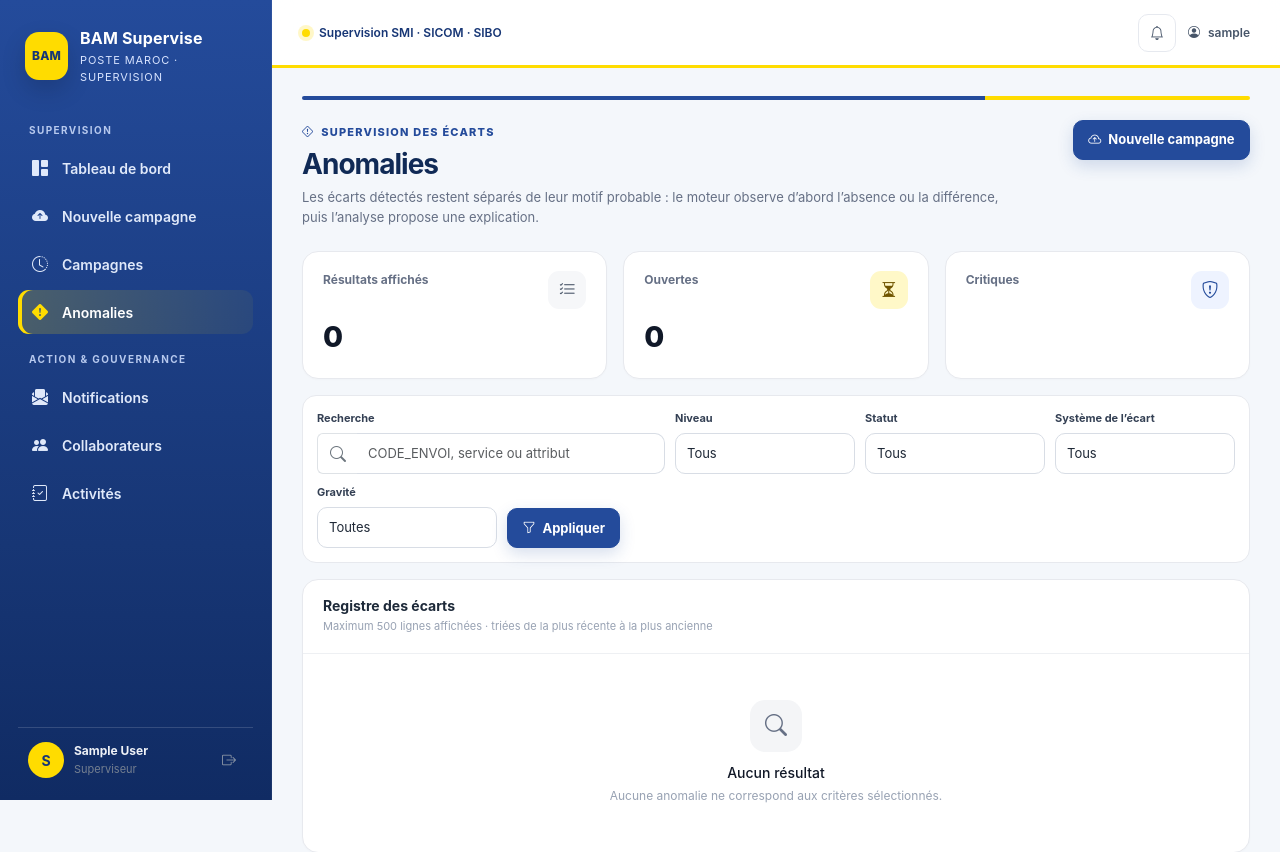
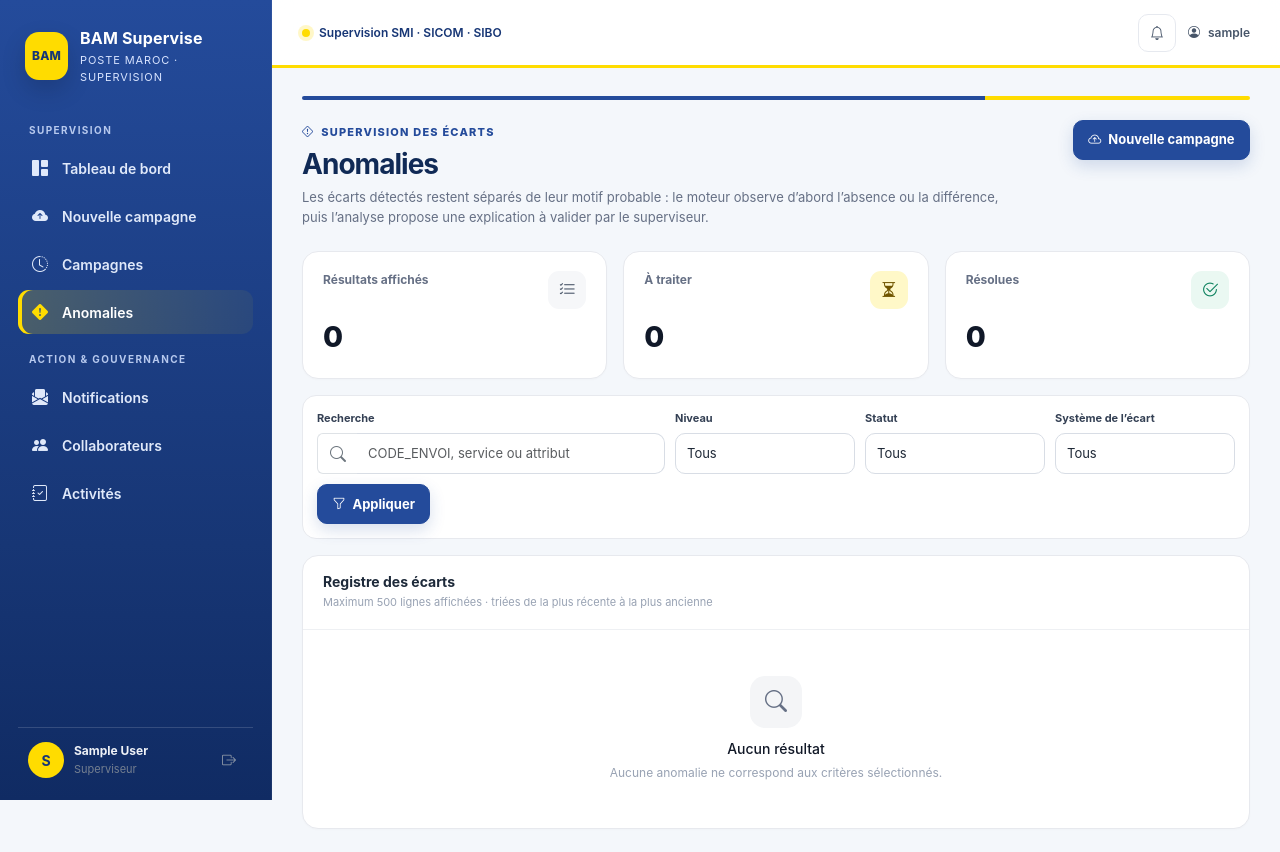
Before and after one commit to mohamedsamibouanani-cmyk/BAM-supervise, a Django app: page /anomalies/ in a window 1280 px wide. Shown: the top 852 px of the page. After the commit the page ends 830 px from the top, so only its background shows below. Run offline with Django 5.2, Linux system fonts and the light colour scheme; the visitor is signed in with stand-in values (Sample User, id 1); data that the repository does not hold is empty; some libraries are stand-ins or nearby versions.

Commit message:
fix(anomalies): remove unsupported severity classification from list

```diff
--- a/supervision/templates/supervision/anomaly_list.html
+++ b/supervision/templates/supervision/anomaly_list.html
@@ -5,15 +5,15 @@
   <div>
     <div class="page-eyebrow"><i class="bi bi-exclamation-diamond"></i> Supervision des écarts</div>
     <h1 class="page-title">Anomalies</h1>
-    <p class="page-subtitle">Les écarts détectés restent séparés de leur motif probable : le moteur observe d’abord l’absence ou la différence, puis l’analyse propose une explication.</p>
+    <p class="page-subtitle">Les écarts détectés restent séparés de leur motif probable : le moteur observe d’abord l’absence ou la différence, puis l’analyse propose une explication à valider par le superviseur.</p>
   </div>
   <div class="page-actions"><a class="btn btn-primary" href="{% url 'campaign_create' %}"><i class="bi bi-cloud-arrow-up me-1"></i> Nouvelle campagne</a></div>
 </div>
 
 <div class="row g-3 mb-3">
   <div class="col-md-4"><div class="metric-card"><div class="metric-top"><span class="metric-label">Résultats affichés</span><span class="metric-icon"><i class="bi bi-list-check"></i></span></div><strong class="metric-value">{{ filtered_total }}</strong></div></div>
-  <div class="col-md-4"><div class="metric-card metric-warning"><div class="metric-top"><span class="metric-label">Ouvertes</span><span class="metric-icon"><i class="bi bi-hourglass-split"></i></span></div><strong class="metric-value">{{ filtered_open }}</strong></div></div>
-  <div class="col-md-4"><div class="metric-card metric-danger"><div class="metric-top"><span class="metric-label">Critiques</span><span class="metric-icon"><i class="bi bi-shield-exclamation"></i></span></div><strong class="metric-value">{{ filtered_critical }}</strong></div></div>
+  <div class="col-md-4"><div class="metric-card metric-warning"><div class="metric-top"><span class="metric-label">À traiter</span><span class="metric-icon"><i class="bi bi-hourglass-split"></i></span></div><strong class="metric-value">{{ filtered_open }}</strong></div></div>
+  <div class="col-md-4"><div class="metric-card metric-success"><div class="metric-top"><span class="metric-label">Résolues</span><span class="metric-icon"><i class="bi bi-check2-circle"></i></span></div><strong class="metric-value">{{ filtered_resolved }}</strong></div></div>
 </div>
 
 <form class="filter-bar" method="get">
@@ -21,16 +21,15 @@
   <div class="filter-field"><label class="form-label">Niveau</label><select class="form-select" name="niveau"><option value="">Tous</option><option value="ENVOI" {% if filters.niveau == 'ENVOI' %}selected{% endif %}>Envoi</option><option value="SERVICE" {% if filters.niveau == 'SERVICE' %}selected{% endif %}>Service</option><option value="ATTRIBUT" {% if filters.niveau == 'ATTRIBUT' %}selected{% endif %}>Attribut</option></select></div>
   <div class="filter-field"><label class="form-label">Statut</label><select class="form-select" name="statut"><option value="">Tous</option><option value="DETECTEE" {% if filters.statut == 'DETECTEE' %}selected{% endif %}>Détectée</option><option value="ANALYSEE" {% if filters.statut == 'ANALYSEE' %}selected{% endif %}>Analysée</option><option value="VALIDEE" {% if filters.statut == 'VALIDEE' %}selected{% endif %}>Validée</option><option value="NOTIFIEE" {% if filters.statut == 'NOTIFIEE' %}selected{% endif %}>Notifiée</option><option value="RESOLUE" {% if filters.statut == 'RESOLUE' %}selected{% endif %}>Résolue</option><option value="PERSISTANTE" {% if filters.statut == 'PERSISTANTE' %}selected{% endif %}>Persistante</option></select></div>
   <div class="filter-field"><label class="form-label">Système de l’écart</label><select class="form-select" name="systeme"><option value="">Tous</option>{% for s in systems %}<option value="{{ s.code_systeme }}" {% if filters.systeme == s.code_systeme %}selected{% endif %}>{{ s.code_systeme }}</option>{% endfor %}</select></div>
-  <div class="filter-field"><label class="form-label">Gravité</label><select class="form-select" name="gravite"><option value="">Toutes</option><option value="CRITIQUE" {% if filters.gravite == 'CRITIQUE' %}selected{% endif %}>Critique</option><option value="HAUTE" {% if filters.gravite == 'HAUTE' %}selected{% endif %}>Haute</option><option value="MOYENNE" {% if filters.gravite == 'MOYENNE' %}selected{% endif %}>Moyenne</option><option value="FAIBLE" {% if filters.gravite == 'FAIBLE' %}selected{% endif %}>Faible</option></select></div>
   <div><button class="btn btn-primary" type="submit"><i class="bi bi-funnel me-1"></i> Appliquer</button></div>
-  {% if filters %}<div><a class="btn btn-light" href="{% url 'anomaly_list' %}"><i class="bi bi-x-lg me-1"></i> Effacer</a></div>{% endif %}
+  {% if filters.q or filters.niveau or filters.statut or filters.systeme %}<div><a class="btn btn-light" href="{% url 'anomaly_list' %}"><i class="bi bi-x-lg me-1"></i> Effacer</a></div>{% endif %}
 </form>
 
 <section class="panel">
   <div class="panel-header"><div><h2 class="panel-title">Registre des écarts</h2><p class="panel-subtitle">Maximum 500 lignes affichées · triées de la plus récente à la plus ancienne</p></div></div>
   {% if anomalies %}
   <div class="table-wrap"><table class="table table-hover">
-    <thead><tr><th>Code envoi</th><th>Niveau</th><th>Objet concerné</th><th>Écart</th><th>Système</th><th>Gravité</th><th>Statut</th><th>Détection</th><th></th></tr></thead>
+    <thead><tr><th>Code envoi</th><th>Niveau</th><th>Objet concerné</th><th>Écart</th><th>Système observé</th><th>Statut</th><th>Détection</th><th></th></tr></thead>
     <tbody>
     {% for a in anomalies %}
       <tr>
@@ -39,7 +38,6 @@
         <td>{% if a.niveau == 'SERVICE' %}<span class="code">{{ a.code_service|default:'-' }}</span>{% elif a.niveau == 'ATTRIBUT' %}<span class="code">{{ a.attribut.code_attribut|default:'-' }}</span>{% else %}<span class="text-secondary">Envoi complet</span>{% endif %}</td>
         <td>{{ a.get_type_ecart_display }}</td>
         <td>{% if a.systeme_ecart %}<span class="system-badge">{{ a.systeme_ecart.code_systeme }}</span>{% else %}<span class="text-secondary">Non unique</span>{% endif %}</td>
-        <td><span class="severity-badge severity-{{ a.gravite }}">{{ a.get_gravite_display }}</span></td>
         <td><span class="status-badge status-{{ a.statut }}">{{ a.get_statut_display }}</span></td>
         <td>{{ a.detectee_le|date:'d/m/Y' }}<div class="text-secondary mt-1" style="font-size:10px">{{ a.detectee_le|date:'H:i' }}</div></td>
         <td><a class="table-action" href="{% url 'anomaly_detail' a.pk %}">Analyser <i class="bi bi-chevron-right"></i></a></td>
```
